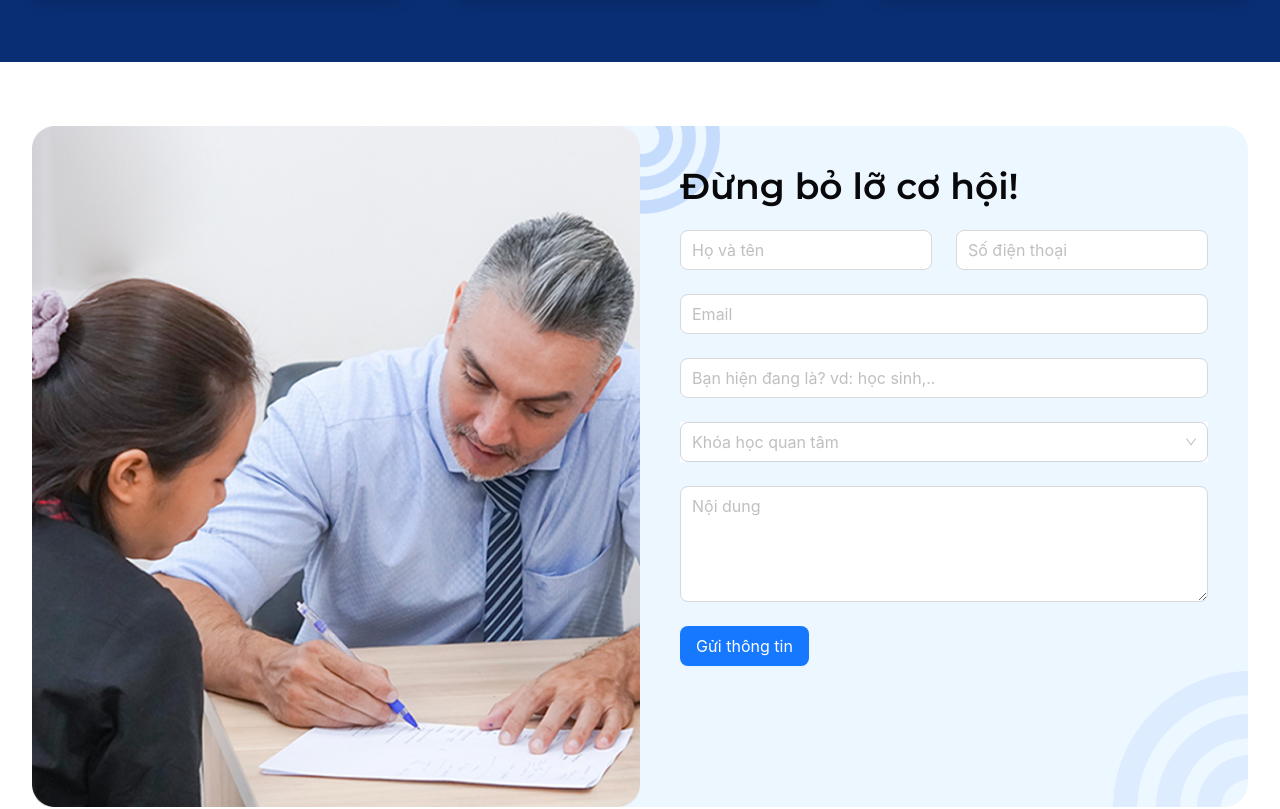
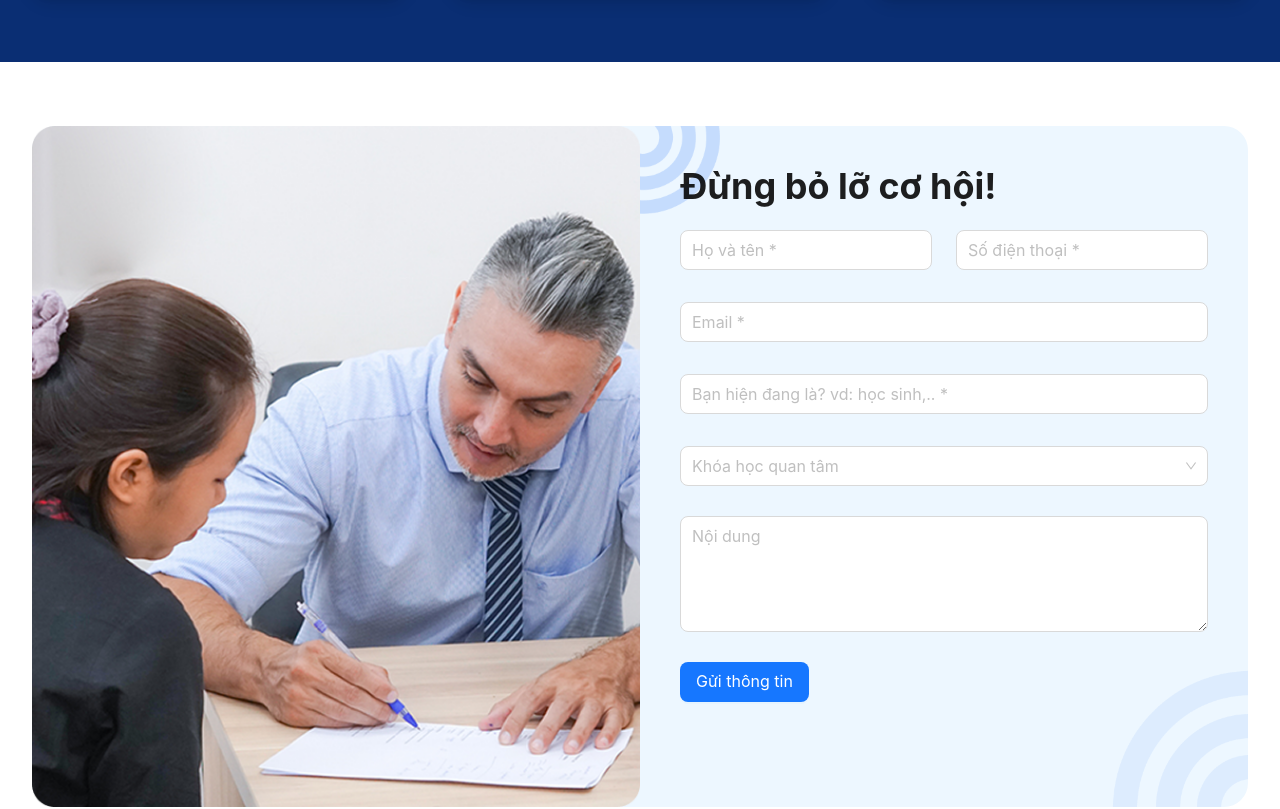
Before and after one commit to ldliem21101998/mkt-website, a Next.js app: page /en/courses/chinese/communication in a window 1280 px wide. Shown: the part 3053-3862 px from the top of the page. Built offline with nearby package versions, Linux system fonts and the light colour scheme.

Commit message:
validate contact form

```diff
--- a/src/components/ContactForm.tsx
+++ b/src/components/ContactForm.tsx
@@ -1,17 +1,60 @@
+import { Button, Input, Select, Form } from "antd";
+import { useMessages } from "next-intl";
 import Image from "next/image";
-import React from "react";
-import { Button, Input } from "antd";
-import { Select } from "antd";
-import { useMessages } from "next-intl";
+import { useState } from "react";
+import { ExclamationCircleOutlined } from "@ant-design/icons";
 
 const { TextArea } = Input;
+
 export const ContactForm = () => {
   const messages = useMessages();
+  const [form] = Form.useForm();
+  const [errors, setErrors] = useState<{ [key: string]: string }>({});
+
   const courseData = (messages?.header.coursesMenu || []) as {
     key: string;
     title: string;
     items: { key: string; label: string }[];
   }[];
+
+  const validateForm = () => {
+    const values = form.getFieldsValue();
+    const newErrors: { [key: string]: string } = {};
+
+    if (!values.fullName?.trim()) {
+      newErrors.fullName = "Vui lòng nhập họ và tên";
+    }
+
+    if (!values.phone?.trim()) {
+      newErrors.phone = "Vui lòng nhập số điện thoại";
+    } else if (!/^(0|\+84)(\d{9,10})$/.test(values.phone.replace(/\s+/g, ""))) {
+      newErrors.phone = "Vui lòng nhập số điện thoại hợp lệ";
+    }
+
+    if (!values.email?.trim()) {
+      newErrors.email = "Vui lòng nhập email";
+    } else if (!/^[^\s@]+@[^\s@]+\.[^\s@]+$/.test(values.email)) {
+      newErrors.email = "Vui lòng nhập email hợp lệ";
+    }
+
+    if (!values.currentRole?.trim()) {
+      newErrors.currentRole = "Vui lòng nhập bạn hiện đang là? vd: học sinh,..";
+    }
+
+    setErrors(newErrors);
+    return Object.keys(newErrors).length === 0;
+  };
+
+  const handleSubmit = () => {
+    if (validateForm()) {
+      console.log("Form submitted:", form.getFieldsValue());
+    }
+  };
+
+  const getInputClassName = (fieldName: string) => {
+    const baseClass = "!bg-white";
+    return errors[fieldName] ? `${baseClass} !border-red-500` : baseClass;
+  };
 
   return (
     <div className="container mx-auto px-4 max-w-[1248px] py-16">
@@ -38,31 +81,107 @@ export const ContactForm = () => {
             alt="right-corner-geometric-contact-form"
             className="absolute bottom-0 right-0"
           />
-          <form className="relative">
+          <Form form={form} className="relative">
             <div className="p-10 flex flex-col gap-6">
               <div className="text-4xl font-bold">Đừng bỏ lỡ cơ hội!</div>
-              <div className="flex flex-col gap-6">
+              <div className="flex flex-col gap-2">
                 <div className="grid grid-cols-2 gap-6">
+                  <div className="flex flex-col">
+                    <div className="relative">
+                      <Form.Item name="fullName" className="!mb-0">
                         <Input
-                    placeholder="Họ và tên"
-                    className="!bg-white"
+                          placeholder="Họ và tên *"
+                          className={getInputClassName("fullName")}
                           size="large"
+                          onChange={() =>
+                            setErrors((prev) => ({ ...prev, fullName: "" }))
+                          }
+                          suffix={
+                            errors.fullName ? (
+                              <ExclamationCircleOutlined className="!text-red-500" />
+                            ) : null
+                          }
                         />
+                      </Form.Item>
+                    </div>
+                    <div className="text-red-500 text-sm mt-1 min-h-5">
+                      {errors.fullName}
+                    </div>
+                  </div>
+                  <div className="flex flex-col">
+                    <div className="relative">
+                      <Form.Item name="phone" className="!mb-0">
                         <Input
-                    placeholder="Số điện thoại"
-                    className="!bg-white"
+                          placeholder="Số điện thoại *"
+                          className={getInputClassName("phone")}
                           size="large"
+                          onChange={() =>
+                            setErrors((prev) => ({ ...prev, phone: "" }))
+                          }
+                          suffix={
+                            errors.phone ? (
+                              <ExclamationCircleOutlined className="!text-red-500" />
+                            ) : null
+                          }
                         />
+                      </Form.Item>
                     </div>
-                <Input placeholder="Email" className="!bg-white" size="large" />
+                    <div className="text-red-500 text-sm mt-1 min-h-5">
+                      {errors.phone}
+                    </div>
+                  </div>
+                </div>
+                <div className="flex flex-col">
+                  <div className="relative">
+                    <Form.Item name="email" className="!mb-0">
                       <Input
-                  placeholder="Bạn hiện đang là? vd: học sinh,.."
-                  className="!bg-white"
+                        placeholder="Email *"
+                        className={getInputClassName("email")}
                         size="large"
+                        onChange={() =>
+                          setErrors((prev) => ({ ...prev, email: "" }))
+                        }
+                        suffix={
+                          errors.email ? (
+                            <ExclamationCircleOutlined className="!text-red-500" />
+                          ) : null
+                        }
                       />
+                    </Form.Item>
+                  </div>
+                  <div className="text-red-500 text-sm mt-1 min-h-5">
+                    {errors.email}
+                  </div>
+                </div>
+                <div className="flex flex-col">
+                  <div className="relative">
+                    <Form.Item name="currentRole" className="!mb-0">
+                      <Input
+                        placeholder="Bạn hiện đang là? vd: học sinh,.. *"
+                        className={getInputClassName("currentRole")}
+                        size="large"
+                        onChange={() =>
+                          setErrors((prev) => ({ ...prev, currentRole: "" }))
+                        }
+                        suffix={
+                          errors.currentRole ? (
+                            <ExclamationCircleOutlined className="!text-red-500" />
+                          ) : null
+                        }
+                      />
+                    </Form.Item>
+                  </div>
+                  <div className="text-red-500 text-sm mt-1 min-h-5">
+                    {errors.currentRole}
+                  </div>
+                </div>
+                <div className="flex flex-col">
+                  <Form.Item name="course" className="!mb-0">
                     <Select
                       size="large"
-                  className="!bg-white [&_.ant-select-selector]:!bg-white [&_.ant-select-selector]:!border-gray-300"
+                      className={` [&_.ant-select-selector]:!bg-white [&_.ant-select-selector]:${
+                        errors.course ? "!border-red-500" : "border-gray-300"
+                      }`}
                       options={courseData.map((course) => ({
                         label: course.title,
                         title: course.key,
@@ -72,19 +191,36 @@ export const ContactForm = () => {
                         })),
                       }))}
                       placeholder="Khóa học quan tâm"
+                      onChange={() =>
+                        setErrors((prev) => ({ ...prev, course: "" }))
+                      }
                     />
+                  </Form.Item>
+                </div>
+                <div className="flex flex-col mt-[22px]">
+                  <Form.Item name="content" className="!mb-0">
                     <TextArea
                       placeholder="Nội dung"
-                  className="!bg-white"
+                      className={`${getInputClassName("content")}`}
                       size="large"
                       rows={4}
+                      onChange={() =>
+                        setErrors((prev) => ({ ...prev, content: "" }))
+                      }
                     />
-                <Button type="primary" size="large" className="w-fit">
+                  </Form.Item>
+                </div>
+                <Button
+                  type="primary"
+                  size="large"
+                  className="w-fit mt-[22px]"
+                  onClick={handleSubmit}
+                >
                   Gửi thông tin
                 </Button>
               </div>
             </div>
-          </form>
+          </Form>
         </div>
       </div>
     </div>
```
Lines whose indentation alone changed are shown as unchanged.
